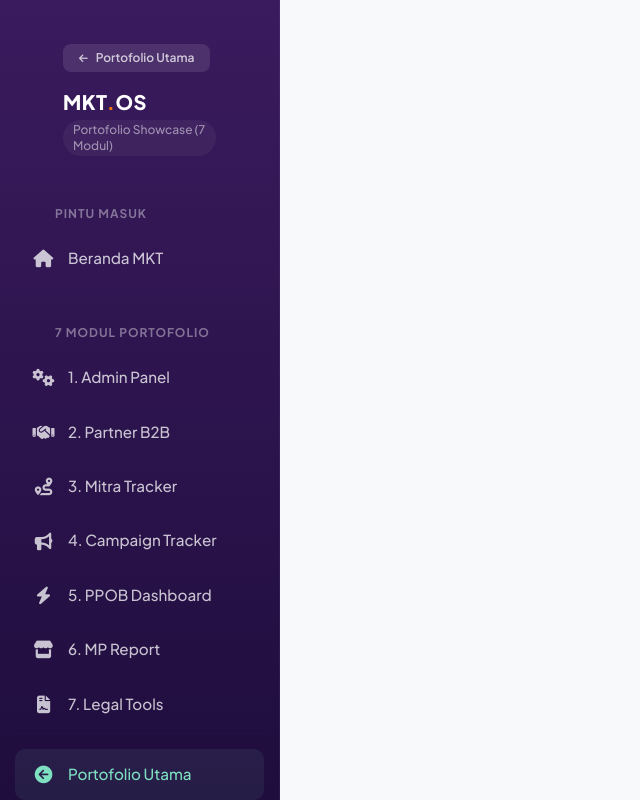
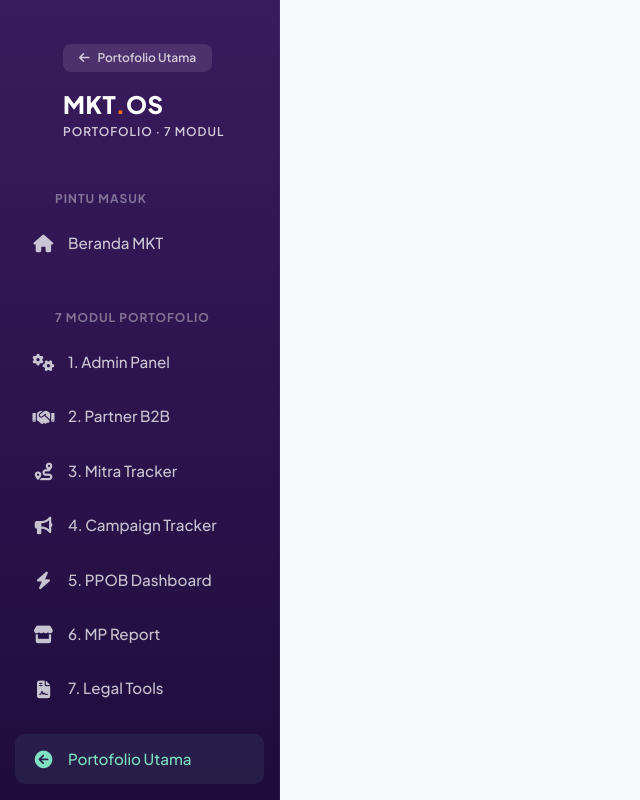
Before and after one commit to mmgufrons/mmgufrons.github.io, a PHP site: page /mkt/includes/header.php in a window 1280 px wide. Shown: the whole page, without its empty margins (0-640 px from the left). Run offline with PHP 8.4, Linux system fonts and the light colour scheme; some libraries are stand-ins or nearby versions.

Commit message:
tampilan: logo MKT.OS di menu samping lebih menonjol, keterangan Portofolio jadi teks kecil di bawahnya (bukan lencana)
Co-Authored-By: Claude Opus 5.5 <noreply@anthropic.com>

```diff
--- a/mkt/assets/css/style.css
+++ b/mkt/assets/css/style.css
@@ -801,3 +801,6 @@ button.nav-item {
     .badge-closed { background: #ffeef0; color: #dc3545; border: 1px solid #dc3545; }
     .badge-b2b { background: #eef2ff; color: #0d6efd; border: 1px solid #0d6efd; }
     .node-title { font-weight: 700; color: var(--text-main); margin-bottom: 0.25rem; display: flex; align-items: center; gap: 10px; flex-wrap: wrap;}
+
+/* Keterangan di bawah logo sidebar: teks pendamping logo, bukan lencana */
+.sb-tagline { margin: 4px 0 0; font-size: 0.75rem; font-weight: 600; letter-spacing: 0.08em; text-transform: uppercase; color: rgba(255,255,255,0.78); line-height: 1.4; white-space: nowrap; }
--- a/mkt/includes/header.php
+++ b/mkt/includes/header.php
@@ -104,7 +104,7 @@ $_base = $base_path;
     </script>
 
     <!-- Main MKT Hub CSS (dashboard-card, sidebar, section-title, icon-wrapper, etc.) -->
-    <link rel="stylesheet" href="<?= $_base ?>assets/css/style.css">
+    <link rel="stylesheet" href="<?= $_base ?>assets/css/style.css?v=<?= @filemtime(__DIR__ . "/../assets/css/style.css") ?>">
 
     <!-- Inline overrides: sidebar ID + layout compatibility (Tailwind + Bootstrap coexist) -->
     <style>
--- a/mkt/includes/sidebar.php
+++ b/mkt/includes/sidebar.php
@@ -13,12 +13,12 @@ $base_path = isset($base_path) ? $base_path : '';
     <!-- Brand & Tombol Hub Utama -->
     <div class="px-5 pt-6 pb-4">
         <a href="<?= $base_path ?>../index.html" class="inline-flex items-center gap-2 mb-3 text-xs font-semibold text-white/70 hover:text-white bg-white/10 px-3 py-1.5 rounded-lg transition" style="text-decoration:none;">
-            <i class="fas fa-arrow-left text-[10px]"></i> Portofolio Utama
+            <i class="fas fa-arrow-left text-xs" aria-hidden="true"></i> Portofolio Utama
         </a>
         <a href="<?= $base_path ?>index.php" class="block" style="text-decoration:none;">
-            <span class="text-xl font-extrabold text-white tracking-wide">MKT<span style="color:#F3700D;">.</span>OS</span>
+            <span class="text-2xl font-extrabold text-white tracking-wide">MKT<span style="color:#F3700D;">.</span>OS</span>
         </a>
-        <span class="inline-block mt-1 text-xs font-medium text-white/50 bg-white/5 px-2.5 py-0.5 rounded-full">Portofolio Showcase (7 Modul)</span>
+        <p class="sb-tagline">Portofolio · 7 Modul</p>
     </div>
 
     <div class="flex-grow-1" style="display: block;">
```
